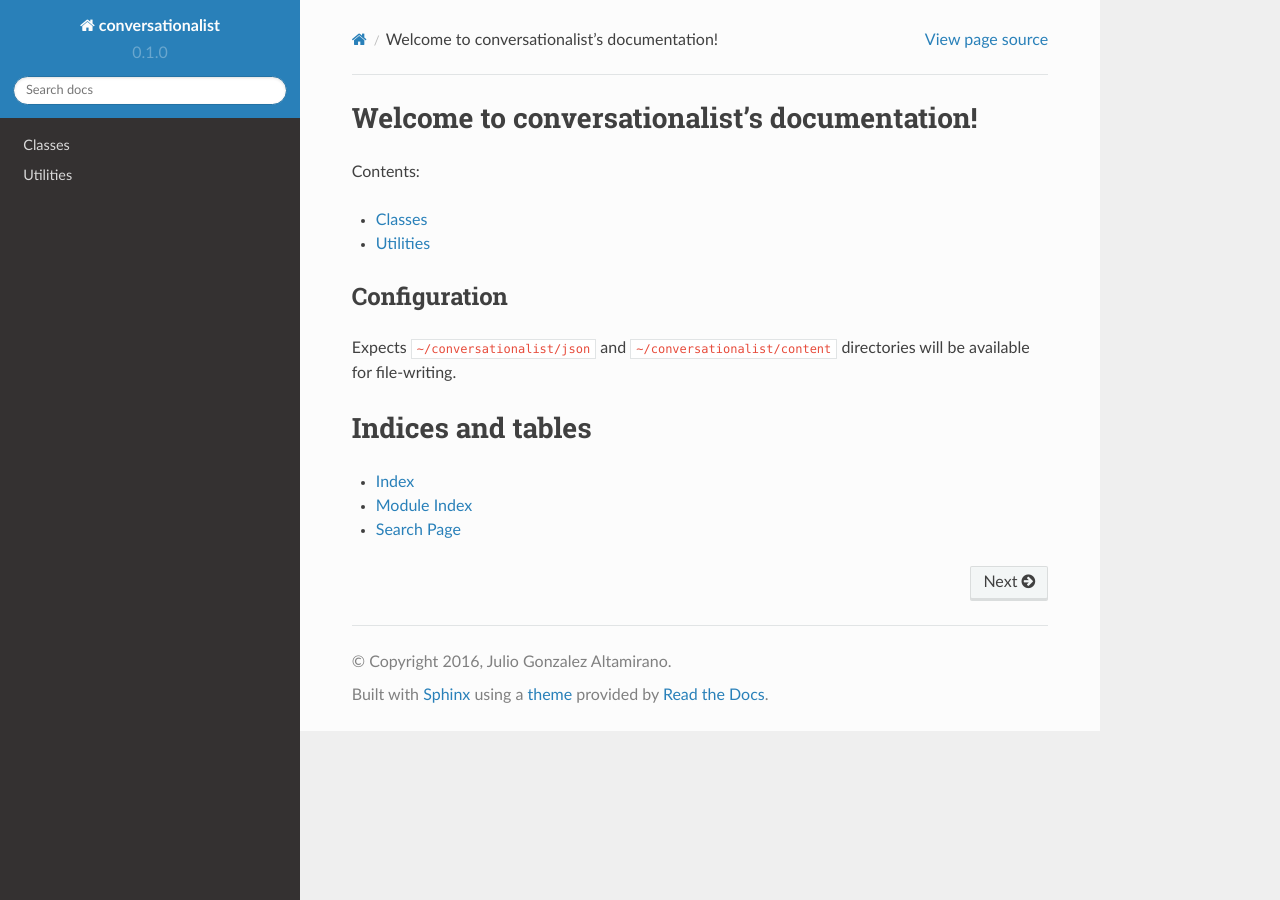
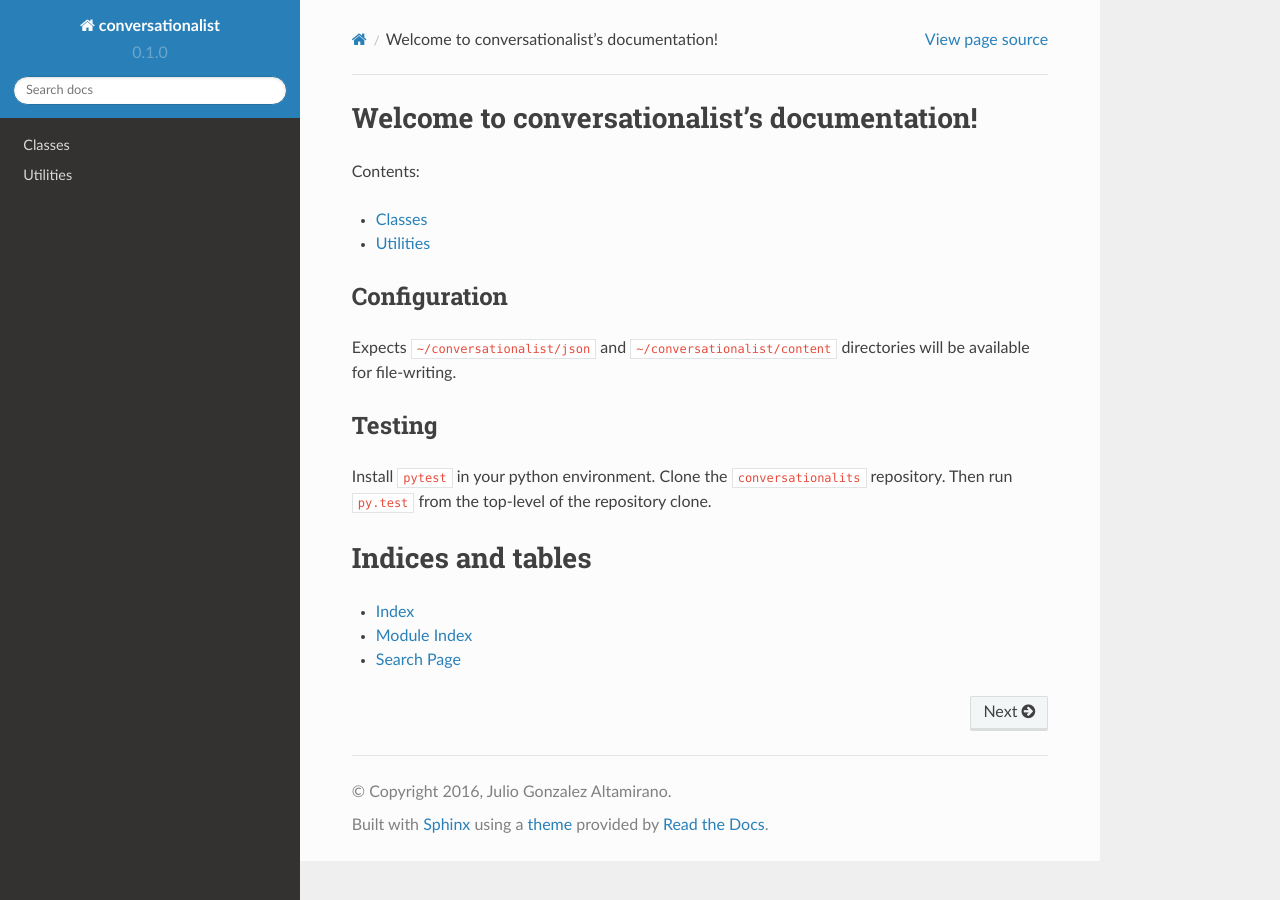
Before and after one commit to jga/conversationalist, a Sphinx documentation site: the page built from docs/index.rst, in a window 1280 px wide. Built offline with Sphinx 7.4.7 and the Read the Docs theme 2.0.0, drawn with Linux system fonts in a browser that asks for light colours.

Commit message:
Document recommendation of using pytest when testing.

```diff
--- a/docs/index.rst
+++ b/docs/index.rst
@@ -21,6 +21,11 @@ Configuration
 Expects ``~/conversationalist/json`` and ``~/conversationalist/content`` directories will be
 available for file-writing.
 
+Testing
+-------
+
+Install ``pytest`` in your python environment.  Clone the ``conversationalits`` repository.
+Then run ``py.test`` from the top-level of the repository clone.
 
 Indices and tables
 ==================
```
Also changed, not shown: 1 other file.
